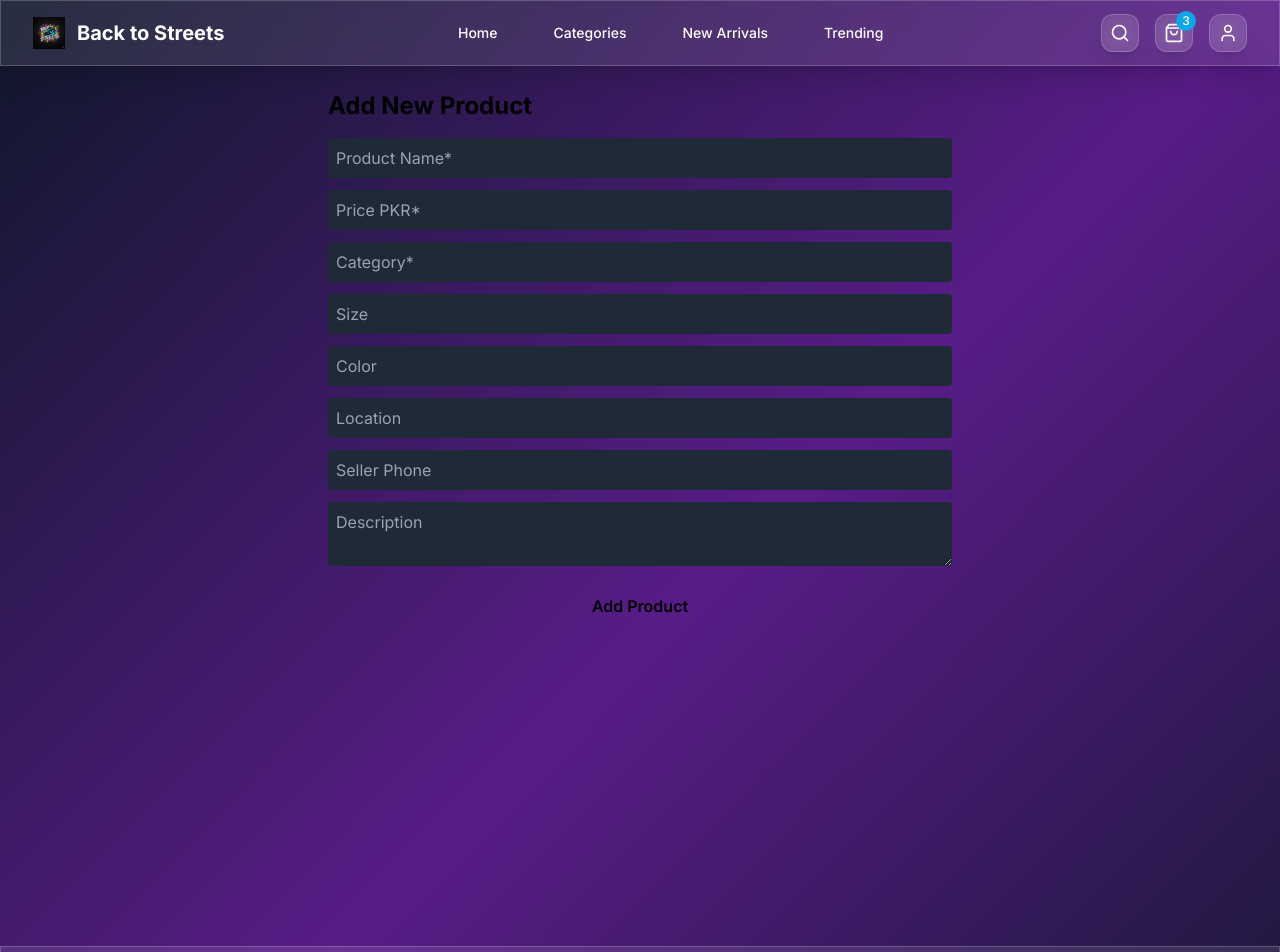
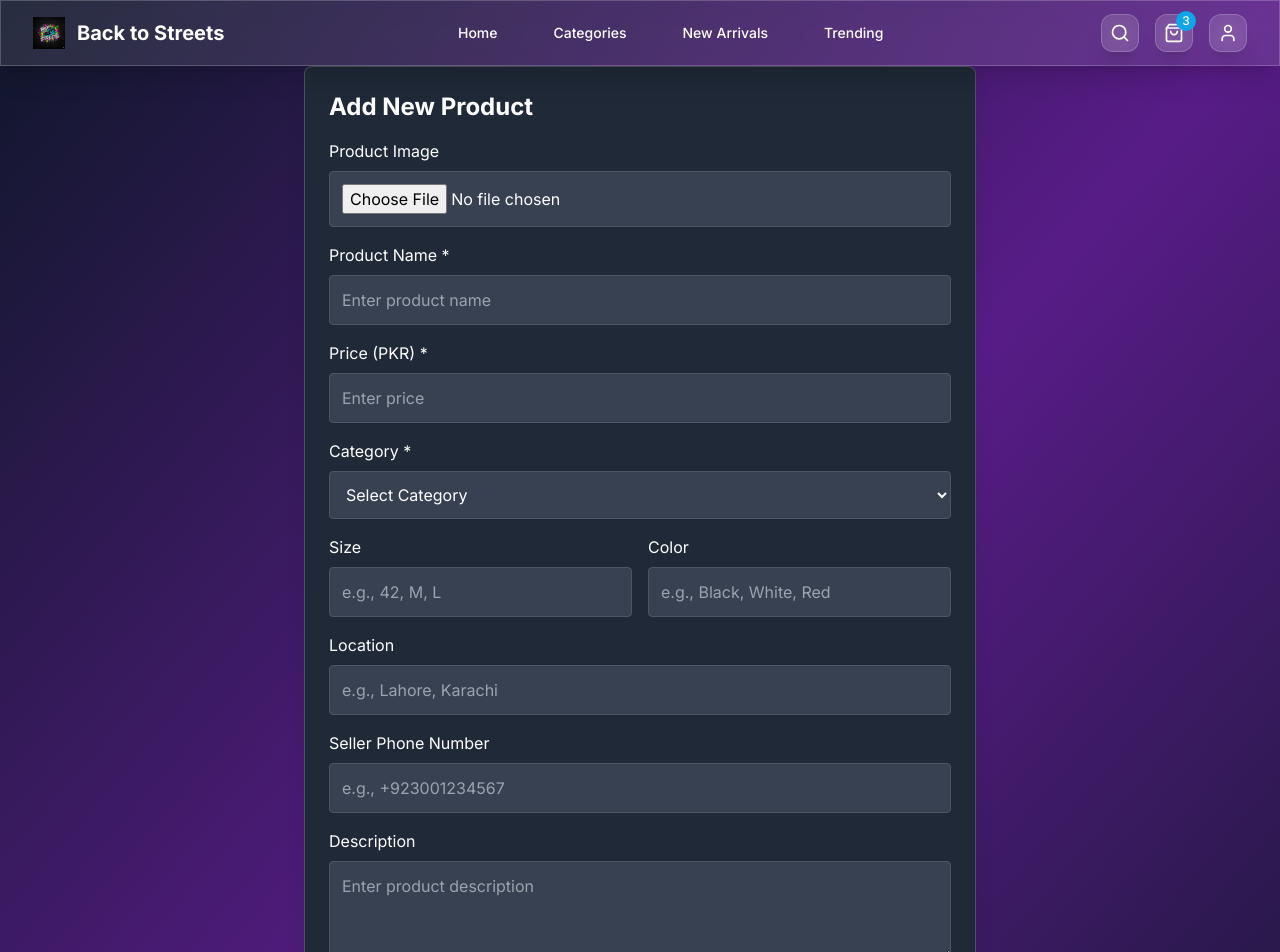
Before and after one commit to techai342/testing-website-shoes, a React (Vite) app: page /admin/add-product in a window 1280 px wide. Shown: the top 952 px of the page. Built offline with nearby package versions, Linux system fonts and the light colour scheme.

Commit message:
Update AddProduct.jsx

```diff
--- a/src/admin/AddProduct.jsx
+++ b/src/admin/AddProduct.jsx
@@ -9,10 +9,10 @@ export default function AddProduct() {
     size: "",
     color: "",
     location: "",
-    sellerNumber: "",
+    seller_number: "",
     description: "",
-    images: []
   });
+  const [image, setImage] = useState(null);
   const [uploading, setUploading] = useState(false);
 
   const handleChange = (e) => {
@@ -20,45 +20,212 @@ export default function AddProduct() {
     setProduct(prev => ({ ...prev, [name]: value }));
   };
 
+  const handleImageUpload = async (file) => {
+    try {
+      const fileExt = file.name.split('.').pop();
+      const fileName = `${Math.random()}.${fileExt}`;
+      const filePath = `products/${fileName}`;
+
+      const { error: uploadError } = await supabase.storage
+        .from('product-images')
+        .upload(filePath, file);
+
+      if (uploadError) throw uploadError;
+
+      // Get public URL
+      const { data: { publicUrl } } = supabase.storage
+        .from('product-images')
+        .getPublicUrl(filePath);
+
+      return publicUrl;
+    } catch (error) {
+      console.error('Error uploading image:', error);
+      throw error;
+    }
+  };
+
   const handleSubmit = async (e) => {
     e.preventDefault();
-    if (!product.name || !product.price || !product.category)
-      return alert("Please fill all required fields.");
+    if (!product.name || !product.price || !product.category) {
+      alert("Please fill all required fields.");
+      return;
+    }
 
     try {
       setUploading(true);
-      const { data, error } = await supabase.from("products").insert([
-        { ...product, price: Number(product.price) }
-      ]);
+
+      let imageUrl = "";
+      // Upload image if selected
+      if (image) {
+        imageUrl = await handleImageUpload(image);
+      }
+
+      // Insert product into database
+      const { data, error } = await supabase
+        .from('products')
+        .insert([
+          {
+            ...product,
+            price: Number(product.price),
+            images: imageUrl ? [imageUrl] : [],
+            timestamp: new Date().toISOString()
+          }
+        ])
+        .select();
+
       if (error) throw error;
 
-      alert("Product added successfully!");
+      alert("Product added successfully! ✅");
+
+      // Reset form
       setProduct({
         name: "", price: "", category: "", size: "", color: "",
-        location: "", sellerNumber: "", description: "", images: []
+        location: "", seller_number: "", description: "",
       });
-    } catch (err) {
-      console.error(err);
-      alert("Error adding product!");
+      setImage(null);
+
+    } catch (error) {
+      console.error('Error adding product:', error);
+      alert(`Error adding product: ${error.message}`);
     } finally {
       setUploading(false);
     }
   };
 
   return (
-    <div className="fade-in-up max-w-2xl mx-auto bg-bt-dark p-6 rounded-lg shadow-3d-card">
-      <h2 className="text-2xl font-bold mb-4 text-bt-red">Add New Product</h2>
-      <form onSubmit={handleSubmit} className="flex flex-col gap-3">
-        <input type="text" name="name" value={product.name} onChange={handleChange} placeholder="Product Name*" className="p-2 rounded bg-gray-800 text-white"/>
-        <input type="number" name="price" value={product.price} onChange={handleChange} placeholder="Price PKR*" className="p-2 rounded bg-gray-800 text-white"/>
-        <input type="text" name="category" value={product.category} onChange={handleChange} placeholder="Category*" className="p-2 rounded bg-gray-800 text-white"/>
-        <input type="text" name="size" value={product.size} onChange={handleChange} placeholder="Size" className="p-2 rounded bg-gray-800 text-white"/>
-        <input type="text" name="color" value={product.color} onChange={handleChange} placeholder="Color" className="p-2 rounded bg-gray-800 text-white"/>
-        <input type="text" name="location" value={product.location} onChange={handleChange} placeholder="Location" className="p-2 rounded bg-gray-800 text-white"/>
-        <input type="text" name="sellerNumber" value={product.sellerNumber} onChange={handleChange} placeholder="Seller Phone" className="p-2 rounded bg-gray-800 text-white"/>
-        <textarea name="description" value={product.description} onChange={handleChange} placeholder="Description" className="p-2 rounded bg-gray-800 text-white"/>
-        <button type="submit" disabled={uploading} className="bg-bt-red text-black p-2 rounded font-semibold mt-2">
-          {uploading ? "Adding..." : "Add Product"}
+    <div className="max-w-2xl mx-auto bg-gray-800 p-6 rounded-lg glass-morphism">
+      <h2 className="text-2xl font-bold mb-4 text-white">Add New Product</h2>
+
+      <form onSubmit={handleSubmit} className="flex flex-col gap-4">
+        {/* Image Upload */}
+        <div>
+          <label className="text-white block mb-2">Product Image</label>
+          <input
+            type="file"
+            accept="image/*"
+            onChange={(e) => setImage(e.target.files[0])}
+            className="w-full p-3 rounded bg-gray-700 text-white border border-gray-600"
+          />
+          {image && (
+            <p className="text-green-400 text-sm mt-2">
+              Selected: {image.name}
+            </p>
+          )}
+        </div>
+
+        <div>
+          <label className="text-white block mb-2">Product Name *</label>
+          <input
+            type="text"
+            name="name"
+            value={product.name}
+            onChange={handleChange}
+            placeholder="Enter product name"
+            className="w-full p-3 rounded bg-gray-700 text-white border border-gray-600 focus:border-blue-500 focus:outline-none"
+            required
+          />
+        </div>
+
+        <div>
+          <label className="text-white block mb-2">Price (PKR) *</label>
+          <input
+            type="number"
+            name="price"
+            value={product.price}
+            onChange={handleChange}
+            placeholder="Enter price"
+            className="w-full p-3 rounded bg-gray-700 text-white border border-gray-600 focus:border-blue-500 focus:outline-none"
+            required
+          />
+        </div>
+
+        <div>
+          <label className="text-white block mb-2">Category *</label>
+          <select
+            name="category"
+            value={product.category}
+            onChange={handleChange}
+            className="w-full p-3 rounded bg-gray-700 text-white border border-gray-600 focus:border-blue-500 focus:outline-none"
+            required
+          >
+            <option value="">Select Category</option>
+            <option value="school-shoes">School Shoes</option>
+            <option value="joggers">Joggers</option>
+            <option value="jordans">Jordans</option>
+            <option value="sneakers">Sneakers</option>
+            <option value="slippers">Slippers</option>
+            <option value="casual">Casual</option>
+          </select>
+        </div>
+
+        <div className="grid grid-cols-2 gap-4">
+          <div>
+            <label className="text-white block mb-2">Size</label>
+            <input
+              type="text"
+              name="size"
+              value={product.size}
+              onChange={handleChange}
+              placeholder="e.g., 42, M, L"
+              className="w-full p-3 rounded bg-gray-700 text-white border border-gray-600 focus:border-blue-500 focus:outline-none"
+            />
+          </div>
+
+          <div>
+            <label className="text-white block mb-2">Color</label>
+            <input
+              type="text"
+              name="color"
+              value={product.color}
+              onChange={handleChange}
+              placeholder="e.g., Black, White, Red"
+              className="w-full p-3 rounded bg-gray-700 text-white border border-gray-600 focus:border-blue-500 focus:outline-none"
+            />
+          </div>
+        </div>
+
+        <div>
+          <label className="text-white block mb-2">Location</label>
+          <input
+            type="text"
+            name="location"
+            value={product.location}
+            onChange={handleChange}
+            placeholder="e.g., Lahore, Karachi"
+            className="w-full p-3 rounded bg-gray-700 text-white border border-gray-600 focus:border-blue-500 focus:outline-none"
+          />
+        </div>
+
+        <div>
+          <label className="text-white block mb-2">Seller Phone Number</label>
+          <input
+            type="text"
+            name="seller_number"
+            value={product.seller_number}
+            onChange={handleChange}
+            placeholder="e.g., +923001234567"
+            className="w-full p-3 rounded bg-gray-700 text-white border border-gray-600 focus:border-blue-500 focus:outline-none"
+          />
+        </div>
+
+        <div>
+          <label className="text-white block mb-2">Description</label>
+          <textarea
+            name="description"
+            value={product.description}
+            onChange={handleChange}
+            placeholder="Enter product description"
+            rows="3"
+            className="w-full p-3 rounded bg-gray-700 text-white border border-gray-600 focus:border-blue-500 focus:outline-none"
+          />
+        </div>
+
+        <button
+          type="submit"
+          disabled={uploading}
+          className="bg-blue-500 hover:bg-blue-600 text-white p-3 rounded font-semibold mt-2 transition disabled:bg-gray-600"
+        >
+          {uploading ? "Adding Product..." : "Add Product"}
         </button>
       </form>
     </div>
```
